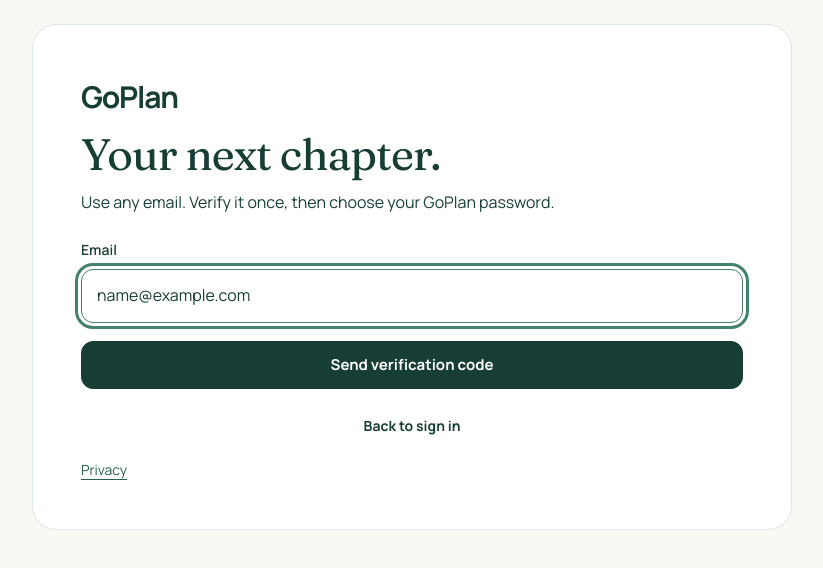
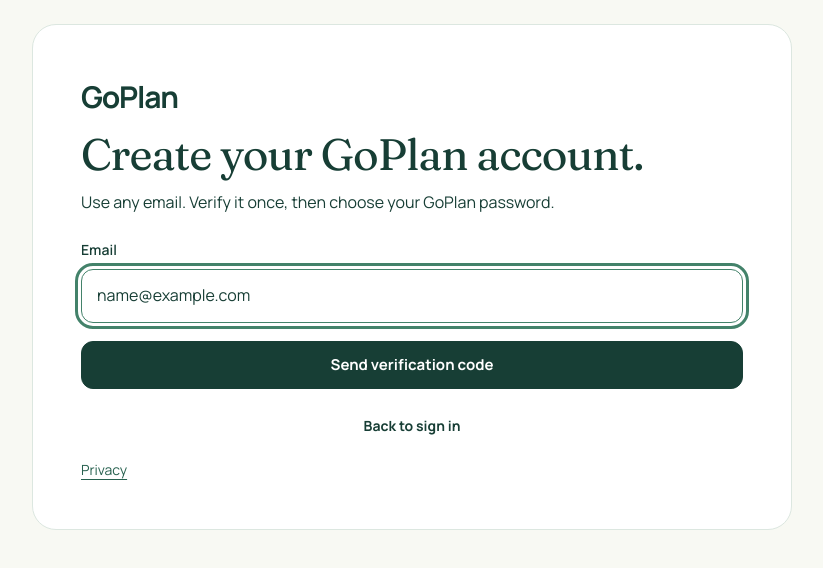
Before and after one commit to soulaymanealahiane/GoPlan, a website: page dist/signin.html in a window 1280 px wide. Both pictures are taken after typing "name@example.com", "Sample123" into the empty fields and a click on the button "Create an account". Shown: the whole page, without its empty margins (228-1051 px from the left). Drawn offline with Linux system fonts and the light colour scheme.

```diff
--- a/dist/signin.js
+++ b/dist/signin.js
@@ -10,7 +10,7 @@
 
 function done(){for(const id of ['login-password','new-password','confirm-password','code'])$(id).value='';location.replace(new URLSearchParams(location.search).get('next')==='admin'?'/admin':'/demo');}
 
-function begin(nextMode){mode=nextMode;$('email').value=email||$('login-email').value;$('code').value='';show('email',mode==='signup'?'Your next chapter.':'Set your password.',mode==='signup'?'Use any email. Verify it once, then choose your GoPlan password.':'Verify your email to choose a password. Your plans stay with you.');$('email').focus();}
+function begin(nextMode){mode=nextMode;$('email').value=email||$('login-email').value;$('code').value='';show('email',mode==='signup'?'Create your GoPlan account.':'Set your password.',mode==='signup'?'Use any email. Verify it once, then choose your GoPlan password.':'Verify your email to choose a password. Your plans stay with you.');$('email').focus();}
 
 $('login-form').onsubmit=e=>submit(e,async()=>{await call('login',{email:$('login-email').value.trim(),password:$('login-password').value});done();});
 
```
Also changed, not shown: dist/index.html (+1 -1 lines).
